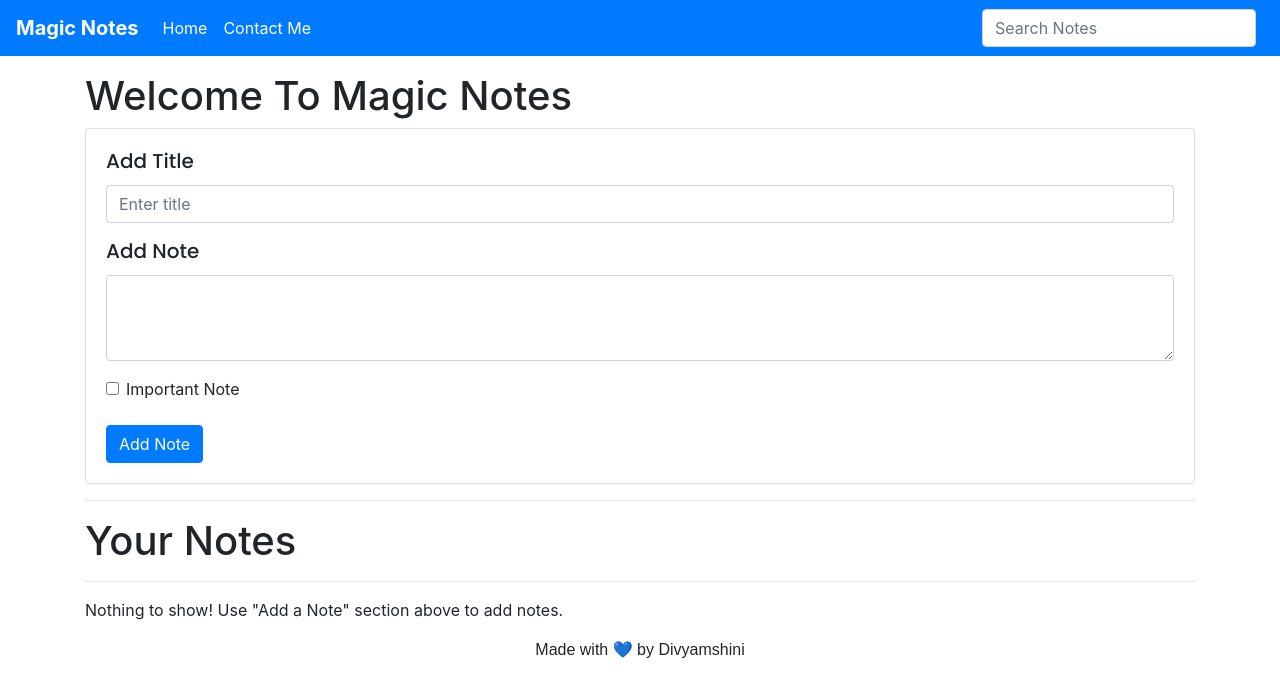
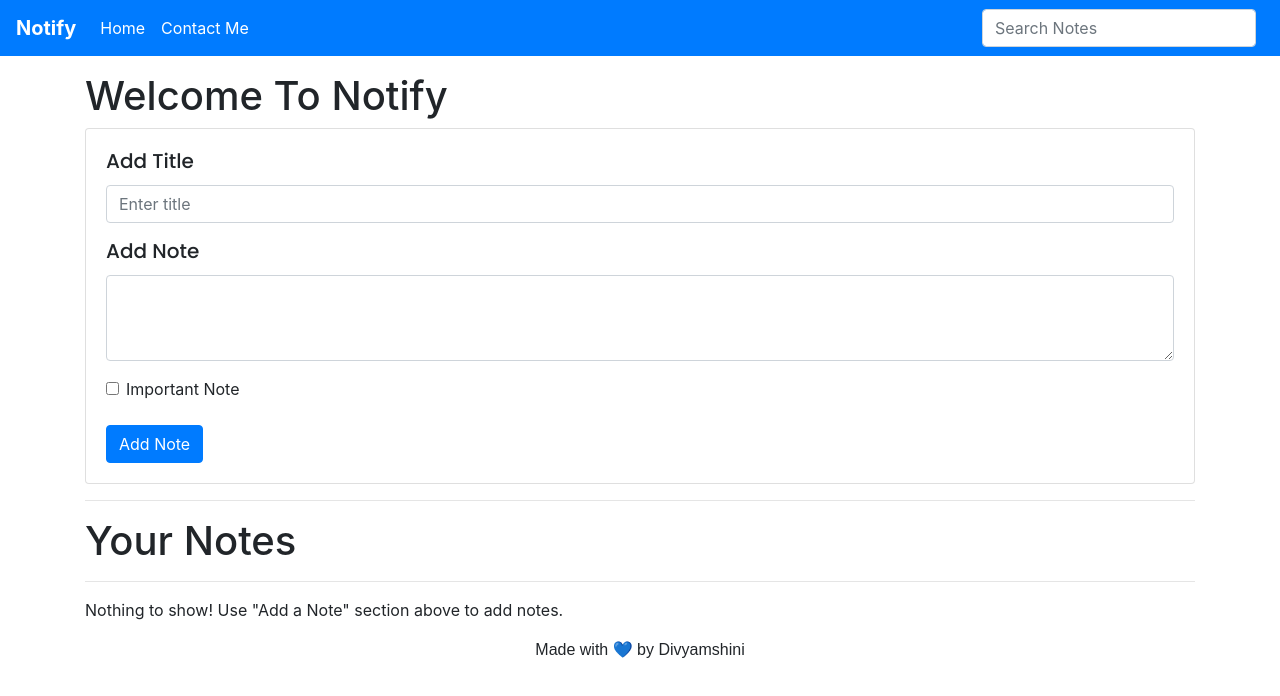
Before and after one commit to Divyamshini-Rebba/Notes-App, a plain HTML site: page notes/Notes-App/index.html in a window 1280 px wide. Drawn offline with nearby package versions, Linux system fonts and the light colour scheme; a web font is replaced by a local one.

Commit message:
Update index.html

```diff
--- a/notes/Notes-App/index.html
+++ b/notes/Notes-App/index.html
@@ -4,7 +4,7 @@
     <meta charset="UTF-8" />
     <meta http-equiv="X-UA-Compatible" content="IE=edge" />
     <meta name="viewport" content="width=device-width, initial-scale=1.0" />
-    <title>Magic Notes</title>
+    <title>Notify</title>
     <link
       rel="stylesheet"
       href="https://stackpath.bootstrapcdn.com/bootstrap/4.3.1/css/bootstrap.min.css"
@@ -17,7 +17,7 @@
   <body>
     <!-- Navbar -->
     <nav class="navbar navbar-expand-lg navbar-dark">
-      <a class="navbar-brand" href="#">Magic Notes</a>
+      <a class="navbar-brand" href="#">Notify</a>
       <button
         class="navbar-toggler"
         type="button"
@@ -59,7 +59,7 @@
     </nav>
 
     <div class="container my-3">
-      <h1>Welcome To Magic Notes</h1>
+      <h1>Welcome To Notify</h1>
       <div class="card">
         <div class="card-body">
           <div class="form-group">
```
